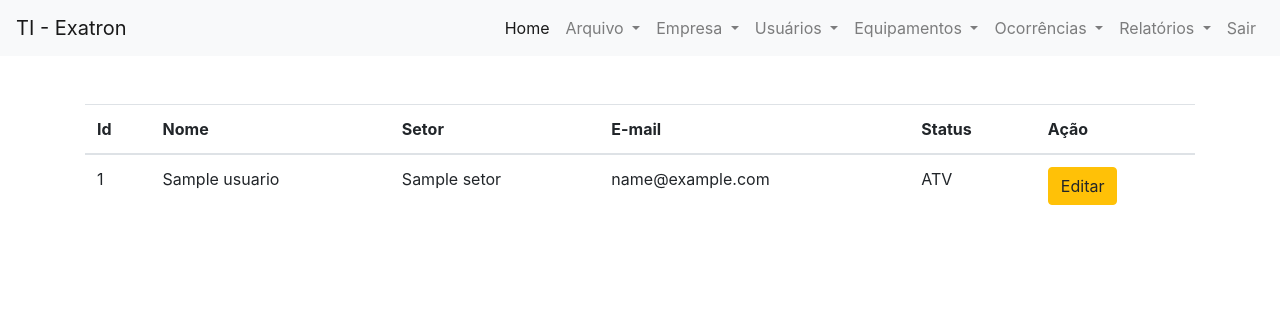
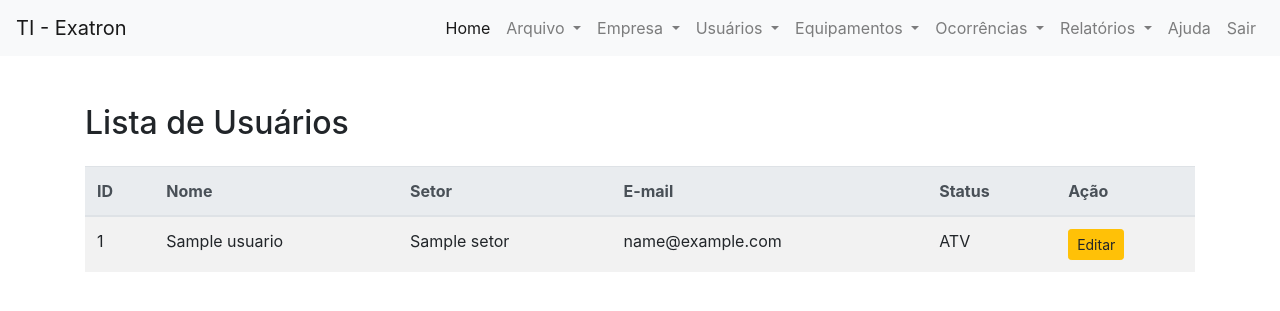
Before and after one commit to marcoskw/licenca, a Django app: page /usuarios/listar_usuarios/ in a window 1280 px wide. Shown: the top 311 px of the page. Run offline with Django 5.2, Linux system fonts and the light colour scheme; tables that the repository leaves empty hold one stand-in row (values such as "Sample post"); some libraries are stand-ins or nearby versions.

Commit message:
Uso do ChatGPT para melhorias nos templates

```diff
--- a/templates/partials/barra_navegacao.html
+++ b/templates/partials/barra_navegacao.html
@@ -53,13 +53,10 @@
           <a class="dropdown-item" href="{% url 'cadastrar_computador' %}">Computador</a>
           <div class="dropdown-divider"></div>
           <a class="dropdown-item" href="{% url 'cadastrar_marca' %}">Marca</a>
-          <a class="dropdown-item" href="{% url 'listar_marcas' %}">Listar Marcas</a>
           <div class="dropdown-divider"></div>
           <a class="dropdown-item" href="{% url 'cadastrar_software' %}">Software</a>
-          <a class="dropdown-item" href="{% url 'listar_softwares' %}">Listar Softwares</a>
           <div class="dropdown-divider"></div>
           <a class="dropdown-item" href="{% url 'cadastrar_sistema_operacional' %}">Sistema Operacional</a>
-          <a class="dropdown-item" href="{% url 'listar_sistemas_operacionais' %}">Listar Sistema Operacionais</a>
           <div class="dropdown-divider"></div>
         </div>
       </li>
@@ -86,9 +83,16 @@
           <a class="dropdown-item" href="{% url 'listar_usuarios' %}">Listar Usuários</a>
           <div class="dropdown-divider"></div>
           <a class="dropdown-item" href="{% url 'ocorrencias_equipamentos' %}">Equipamentos</a>
+          <a class="dropdown-item" href="{% url 'listar_marcas' %}">Listar Marcas</a>
+          <a class="dropdown-item" href="{% url 'listar_softwares' %}">Listar Softwares</a>
+          <a class="dropdown-item" href="{% url 'listar_sistemas_operacionais' %}">Listar Sistema Operacionais</a>
           <div class="dropdown-divider"></div>
           <a class="dropdown-item" href="{% url 'ocorrencias_equipamentos' %}">Ocorrências</a>
         </div>
+      </li>
+      <!-- MENU AJUDA -->
+      <li class="nav-item">
+        <a class="nav-link" href="#">Ajuda</a>
       </li>
       <!-- MENU SAIR -->
       <li class="nav-item">
--- a/usuarios/templates/listar_usuarios.html
+++ b/usuarios/templates/listar_usuarios.html
@@ -8,33 +8,38 @@
 {% endblock 'head' %}
 
 {% block 'body' %}
-    {% include "partials/barra_navegacao.html" %}
-    <br>
-    <br>
-    <div class="container dark-color container_empresas">
-        <table class="table">
-            <thead >
-              <tr class="cabecalho" style="background-color: transparent !important;">
-                <th class="cabecalho" scope="col">Id</th>
-                <th class="cabecalho" scope="col">Nome </th>
-                <th class="cabecalho" scope="col">Setor</th>
-                <th class="cabecalho" scope="col">E-mail</th>
-                <th class="cabecalho" scope="col">Status</th>
-                <th class="cabecalho" scope="col">Ação</th>
-              </tr>
+{% include "partials/barra_navegacao.html" %}
+
+<div class="container my-5">
+    <h2 class="mb-4">Lista de Usuários</h2>
+
+    <div class="table-responsive">
+        <table class="table table-striped table-hover">
+            <thead class="thead-light">
+                <tr>
+                    <th scope="col">ID</th>
+                    <th scope="col">Nome</th>
+                    <th scope="col">Setor</th>
+                    <th scope="col">E-mail</th>
+                    <th scope="col">Status</th>
+                    <th scope="col">Ação</th>
+                </tr>
             </thead>
             <tbody>
                 {% for usuario in usuarios %}
-                    <tr class="linha">
-                        <td class="linha">{{ usuario.id }}</td>
-                        <td class="linha">{{ usuario.nome_usuario }}</td>
-                        <td class="linha">{{ usuario.setor }}</td>
-                        <td class="linha">{{ usuario.email }}</td>
-                        <td class="linha">{{ usuario.status }}</td>
-                        <td class="linha"><button type="button" class="btn btn-warning">Editar</button></td>
+                    <tr>
+                        <td>{{ usuario.id }}</td>
+                        <td>{{ usuario.nome_usuario }}</td>
+                        <td>{{ usuario.setor }}</td>
+                        <td>{{ usuario.email }}</td>
+                        <td>{{ usuario.status }}</td>
+                        <td>
+                            <a href="#" class="btn btn-warning btn-sm">Editar</a>
+                        </td>
                     </tr>
                 {% endfor %}
             </tbody>
-          </table>
+        </table>
     </div>
+</div>
 {% endblock 'body' %}
```
Also changed, not shown: usuarios/templates/cadastrar_usuario.html (+35 -25 lines).
